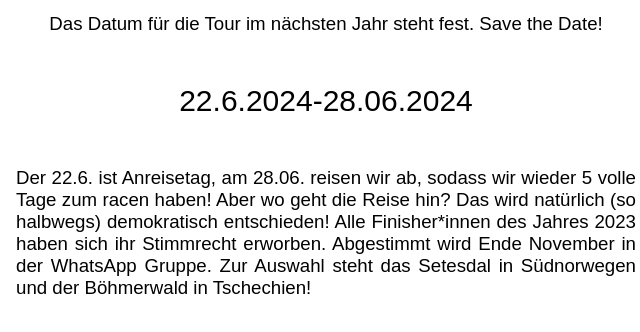
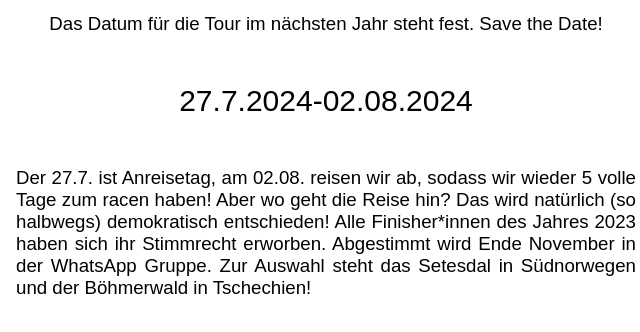
Before and after one commit to tour-des-friends/tour-des-friends.github.io, a plain HTML site: page tour24.html in a window 1280 px wide. Shown: the part 180-512 px from the top of the page, 4-644 px from the left. Drawn offline with Linux system fonts and the light colour scheme.

Commit message:
asdasdasd

```diff
--- a/tour24.html
+++ b/tour24.html
@@ -21,7 +21,7 @@
     <div class="container">
     <div class="column">
         <h1>Die Tour 2024</h1>
-        <p>Das Datum für die Tour im nächsten Jahr steht fest. Save the Date!</p> <p style="text-align: center; font-size: 30px;"> 22.6.2024-28.06.2024 </p> <p> Der 22.6. ist Anreisetag, am 28.06. reisen wir ab, sodass wir wieder 5 volle Tage zum racen haben! Aber wo geht die Reise hin? Das wird natürlich (so halbwegs) demokratisch entschieden! Alle Finisher*innen des Jahres 2023 haben sich ihr Stimmrecht erworben. Abgestimmt wird Ende November in der WhatsApp Gruppe. Zur Auswahl steht das Setesdal in Südnorwegen und der Böhmerwald in Tschechien!  </p>
+        <p>Das Datum für die Tour im nächsten Jahr steht fest. Save the Date!</p> <p style="text-align: center; font-size: 30px;"> 27.7.2024-02.08.2024 </p> <p> Der 27.7. ist Anreisetag, am 02.08. reisen wir ab, sodass wir wieder 5 volle Tage zum racen haben! Aber wo geht die Reise hin? Das wird natürlich (so halbwegs) demokratisch entschieden! Alle Finisher*innen des Jahres 2023 haben sich ihr Stimmrecht erworben. Abgestimmt wird Ende November in der WhatsApp Gruppe. Zur Auswahl steht das Setesdal in Südnorwegen und der Böhmerwald in Tschechien!  </p>
         <script src="countdown.js"></script>
     </div>
     <div class="column">
```
